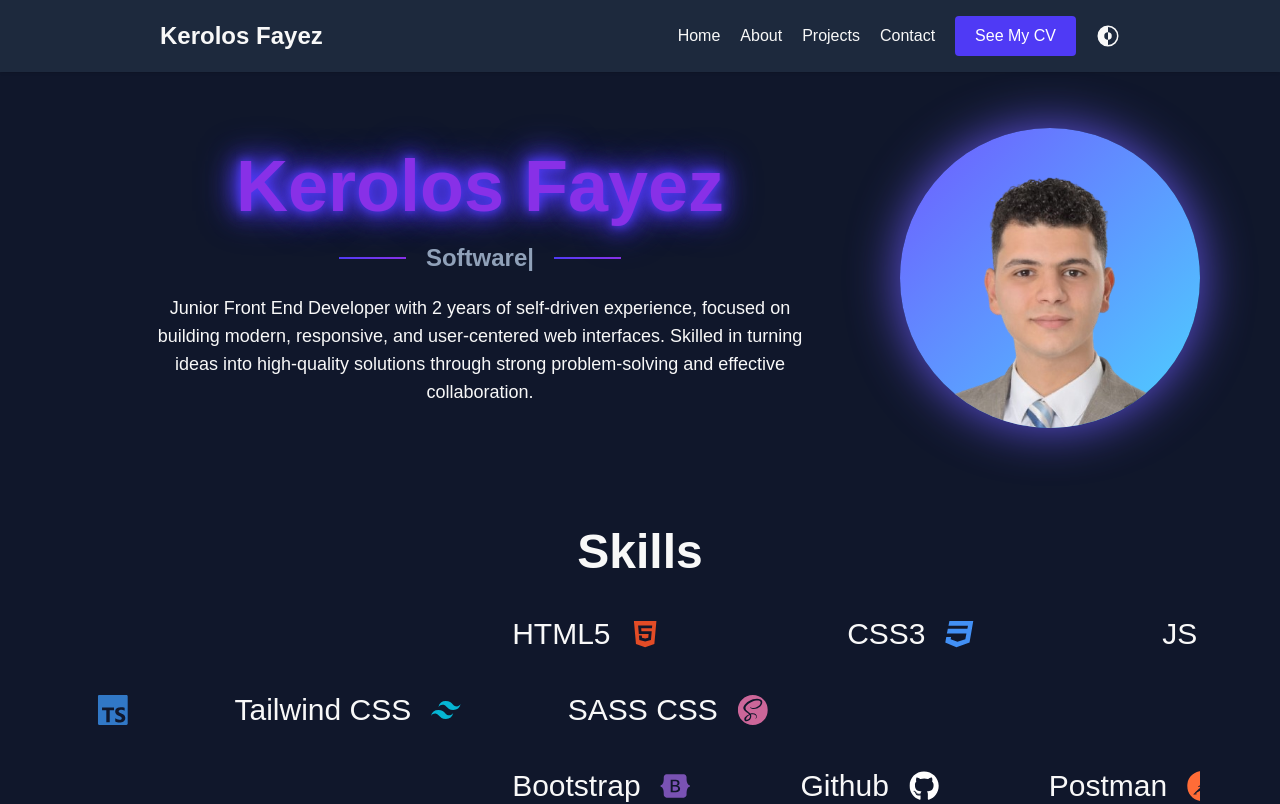
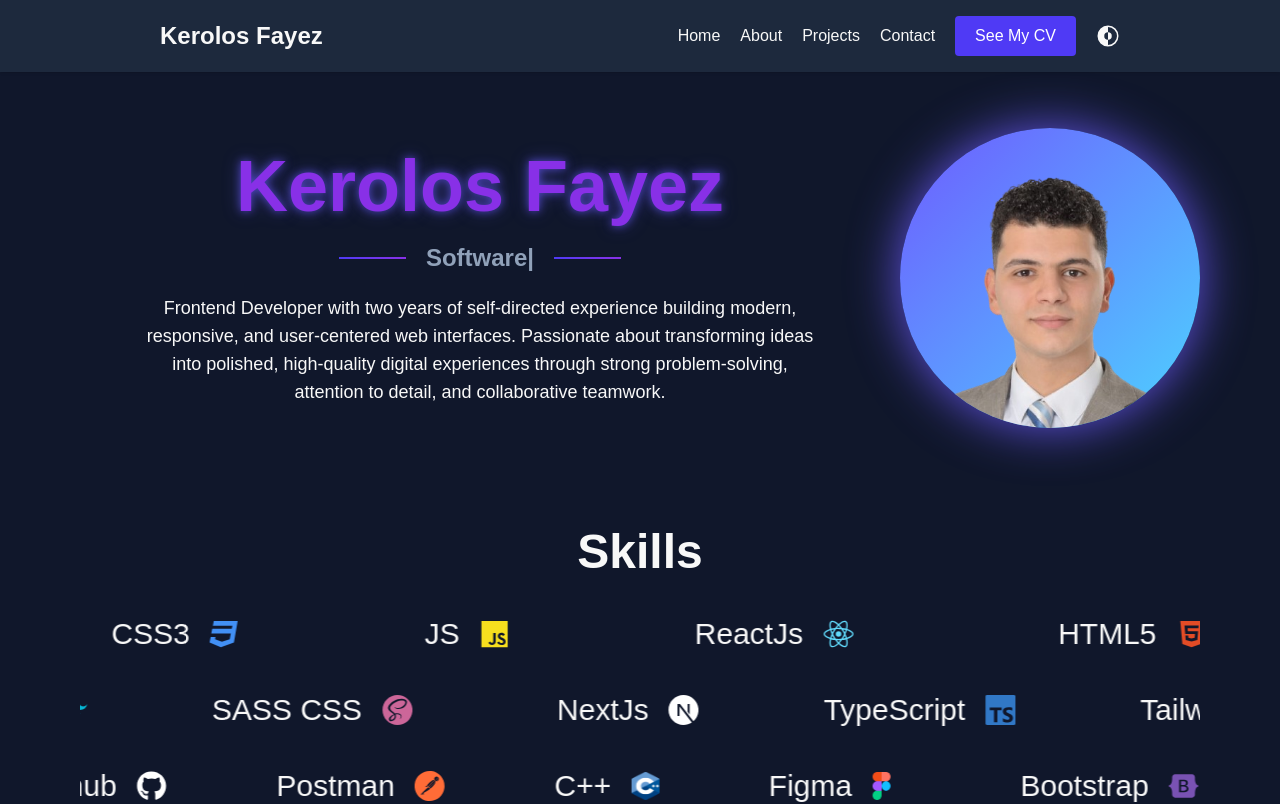
Before and after one commit to kero1019/portfolio, a Next.js app: page / in a window 1280 px wide. Shown: the top 804 px of the page. Built offline with nearby package versions, Linux system fonts and the light colour scheme.

Commit message:
feat: enhance MainSection and Skills components with improved text and layout; update global styles for better animations and text effects

```diff
--- a/src/Components/MainSection.tsx
+++ b/src/Components/MainSection.tsx
@@ -6,7 +6,7 @@ import kerolos from '@/Assets/Images/Kerolos_Fayez_profile_image-removebg-previe
 export default function MainSection() {
     return (<section id="home" className="flex flex-col-reverse items-center justify-center gap-10 scroll-mt-28 lg:flex-row lg:gap-5">
         <div className="flex w-full flex-col items-center justify-center gap-5">
-            <h1 className='text-center text-4xl font-bold text-(--violet-color) shadow sm:text-5xl lg:text-7xl'>Kerolos Fayez</h1>
+            <h1 className='text-glow text-center text-4xl font-bold text-(--violet-color) sm:text-5xl lg:text-7xl'>Kerolos Fayez</h1>
             <div className="flex w-full items-center justify-center gap-3 sm:gap-5">
                 <p className='h-0.5 w-12 sm:w-1/12 line'></p>
                 <h2 className='text-center text-lg font-bold text-(--gray-color) sm:text-2xl'>
@@ -19,7 +19,7 @@ export default function MainSection() {
                 </h2>
                 <p className='h-0.5 w-12 sm:w-1/12 line'></p>
             </div>
-            <p className='w-full max-w-2xl text-center text-base text-(--white-color) sm:text-lg'>Junior Front End Developer with 2 years of self-driven experience, focused on building modern, responsive, and user-centered web interfaces. Skilled in turning ideas into high-quality solutions through strong problem-solving and effective collaboration.</p>
+            <p className='w-full max-w-2xl text-center text-base text-(--white-color) sm:text-lg'>Frontend Developer with two years of self-directed experience building modern, responsive, and user-centered web interfaces. Passionate about transforming ideas into polished, high-quality digital experiences through strong problem-solving, attention to detail, and collaborative teamwork.</p>
         </div>
         <div className="avatar-wrapper relative h-[220px] w-[220px] shrink-0 sm:h-[280px] sm:w-[280px] lg:h-[300px] lg:w-[300px]">
             <Image
--- a/src/Components/Skill.tsx
+++ b/src/Components/Skill.tsx
@@ -6,9 +6,9 @@ interface SkillProps {
 }
 export default function Skill({name,icon,color}:SkillProps) {
   return (
-    <div className='flex items-center gap-3 p-3 [&_p]:text-xl sm:gap-5 sm:p-5 sm:[&_p]:text-3xl'>
-        <p className=''>{name}</p>
-        <p style={{ color }}>{icon}</p>
+    <div className='flex shrink-0 items-center gap-3 whitespace-nowrap p-3 [&_p]:text-xl sm:gap-5 sm:p-5 sm:[&_p]:text-3xl'>
+        <p>{name}</p>
+        <p className='shrink-0' style={{ color }}>{icon}</p>
     </div>
   )
 }
--- a/src/Components/Skills.tsx
+++ b/src/Components/Skills.tsx
@@ -1,49 +1,89 @@
 import React from 'react'
+import type { IconType } from 'react-icons'
 import Skill from './Skill'
-import { FaHtml5 } from "react-icons/fa";
-import { FaCss3 } from "react-icons/fa";
-import { FaJs } from "react-icons/fa";
-import { SiTypescript } from "react-icons/si";
-import { SiNextdotjs } from "react-icons/si";
-import { SiReact } from "react-icons/si";
+import { FaBootstrap, FaCss3, FaGithub, FaHtml5, FaJs } from "react-icons/fa";
 import { RiTailwindCssFill } from "react-icons/ri";
-import { SiSass } from "react-icons/si";
-import { FaGithub } from "react-icons/fa";
-import { SiPostman } from "react-icons/si";
-import { FaBootstrap } from "react-icons/fa";
+import { SiNextdotjs, SiPostman, SiReact, SiSass, SiTypescript } from "react-icons/si";
 import Image from "next/image";
 import figmaLogo from "@/Assets/Images/Figma-logo.svg.png";
 import Cpp from "@/Assets/Images/ISO_C++_Logo.svg.png"
+
+type SkillDefinition = {
+    name: string;
+    color: string;
+    icon: IconType;
+};
+
+const primarySkills: SkillDefinition[] = [
+    { name: "HTML5", color: "#e34c26", icon: FaHtml5 },
+    { name: "CSS3", color: "#4290f5", icon: FaCss3 },
+    { name: "JS", color: "#F7DF1E", icon: FaJs },
+    { name: "ReactJs", color: "#61DAFB", icon: SiReact },
+];
+
+const frameworkSkills: SkillDefinition[] = [
+    { name: "NextJs", color: "#FFFFFF", icon: SiNextdotjs },
+    { name: "TypeScript", color: "#3178C6", icon: SiTypescript },
+    { name: "Tailwind CSS", color: "#06B6D4", icon: RiTailwindCssFill },
+    { name: "SASS CSS", color: "#CC6699", icon: SiSass },
+];
+
+const toolSkills: SkillDefinition[] = [
+    { name: "Bootstrap", color: "#7952B3", icon: FaBootstrap },
+    { name: "Github", color: "#FFFFFF", icon: FaGithub },
+    { name: "Postman", color: "#FF6C37", icon: SiPostman },
+];
+
+function SkillGroup({ skills, hidden = false }: { skills: SkillDefinition[]; hidden?: boolean }) {
+    return (
+        <div aria-hidden={hidden || undefined} className="marquee-group flex min-w-screen shrink-0 items-center justify-around gap-3 px-3 sm:gap-5 sm:px-5">
+            {skills.map(({ name, color, icon: Icon }) => (
+                <Skill key={name} color={color} name={name} icon={<Icon />} />
+            ))}
+        </div>
+    );
+}
+
+function ToolsGroup({ hidden = false }: { hidden?: boolean }) {
+    return (
+        <div aria-hidden={hidden || undefined} className="marquee-group flex min-w-screen shrink-0 items-center justify-around gap-3 px-3 sm:gap-5 sm:px-5">
+            {toolSkills.map(({ name, color, icon: Icon }) => (
+                <Skill key={name} color={color} name={name} icon={<Icon />} />
+            ))}
+            <div className="flex shrink-0 items-center gap-3 whitespace-nowrap p-3 sm:gap-5 sm:p-5">
+                <p className='text-xl sm:text-3xl'>C++</p>
+                <Image src={Cpp} alt="C++ logo" width={28} height={28} className="h-6 w-6 shrink-0 sm:h-7 sm:w-7" />
+            </div>
+            <div className="flex shrink-0 items-center gap-3 whitespace-nowrap p-3 sm:gap-5 sm:p-5">
+                <p className='text-xl sm:text-3xl'>Figma</p>
+                <Image
+                    src={figmaLogo}
+                    alt="Figma logo"
+                    width={20}
+                    height={30}
+                    className="h-6 w-auto shrink-0 sm:h-7"
+                />
+            </div>
+        </div>
+    );
+}
+
 export default function Skills() {
     return (
-        <div className="wrapper my-12 [&_div]:flex [&_div]:items-center [&_div]:justify-between [&_div]:gap-3 sm:my-20 sm:[&_div]:gap-5">
-            <h2 className="my-5 text-center text-3xl font-bold text-(--white-color) sm:text-5xl" >Skills</h2>
-            <div className="content text-(--white-color) ">
-                <Skill color={"#e34c26"} name="HTML5" icon={<FaHtml5 />} />
-                <Skill color={"#4290f5"} name="CSS3" icon={<FaCss3 />} />
-                <Skill color={"#F7DF1E"} name="JS" icon={<FaJs />} />
-                <Skill color={"#61DAFB"} name="ReactJs" icon={<SiReact />} />
+        <section className="wrapper my-12 sm:my-20" aria-labelledby="skills-title">
+            <h2 id="skills-title" className="my-5 text-center text-3xl font-bold text-(--white-color) sm:text-5xl">Skills</h2>
+            <div className="content text-(--white-color)">
+                <SkillGroup skills={primarySkills} />
+                <SkillGroup skills={primarySkills} hidden />
             </div>
-            <div className="content2 text-(--white-color) ">
-                <Skill color={"#FFFFFF"} name="NextJs" icon={<SiNextdotjs />} />
-                <Skill color={"#3178C6"} name="TypeScript" icon={<SiTypescript />} />
-                <Skill color={"#06B6D4"} name="Tailwind CSS" icon={<RiTailwindCssFill />} />
-                <Skill color={"#CC6699"} name="SASS CSS" icon={<SiSass />} />
+            <div className="content2 text-(--white-color)">
+                <SkillGroup skills={frameworkSkills} />
+                <SkillGroup skills={frameworkSkills} hidden />
             </div>
-            <div className="content text-(--white-color) ">
-                <Skill color={"#7952B3"} name="Bootstrap" icon={<FaBootstrap />} />
-                <Skill color={"#FFFFFF"} name="Github" icon={<FaGithub />} />
-                <Skill color={"#FF6C37"} name="Postman" icon={<SiPostman />} />
-                <div className="flex items-center gap-2">
-                    <p className='text-3xl'>C++</p>
-                    <Image src={Cpp} alt="C++ Logo" width={30} height={30} />
-                </div>
-                <div className="flex items-center gap-2">
-                    <p className='text-3xl'>Figma</p>
-                    <Image src={figmaLogo} alt="figma" width={25} height={25} />
-                </div>
+            <div className="content text-(--white-color)">
+                <ToolsGroup />
+                <ToolsGroup hidden />
             </div>
-        </div>
-
-    )
+        </section>
+    );
 }
--- a/src/app/globals.css
+++ b/src/app/globals.css
@@ -55,9 +55,9 @@ body {
 .line {
 	background: linear-gradient(to right, var(--blue-color), var(--violet-color));
 }
-.shadow {
-	text-shadow: 0 0 10px var(--blue-color), 0 0 20px var(--blue-color),
-		0 0 30px var(--blue-color), 0 0 40px var(--blue-color);
+.text-glow {
+	text-shadow: 0 0 8px rgb(105 91 255 / 65%),
+		0 0 18px rgb(105 91 255 / 35%);
 }
 .wrapper {
 	overflow: hidden;
@@ -65,29 +65,35 @@ body {
 }
 
 .content {
+	display: flex;
+	width: max-content;
 	white-space: nowrap;
 	animation: move 20s linear infinite;
+	will-change: transform;
 }
 
 .content2 {
+	display: flex;
+	width: max-content;
 	white-space: nowrap;
 	animation: move2 20s linear infinite;
+	will-change: transform;
 }
 
 @keyframes move {
 	from {
-		transform: translateX(100%);
+		transform: translateX(0);
 	}
 	to {
-		transform: translateX(-100%);
+		transform: translateX(-50%);
 	}
 }
 @keyframes move2 {
 	from {
-		transform: translateX(-100%);
+		transform: translateX(-50%);
 	}
 	to {
-		transform: translateX(100%);
+		transform: translateX(0);
 	}
 }
 .avatar-wrapper {
```
